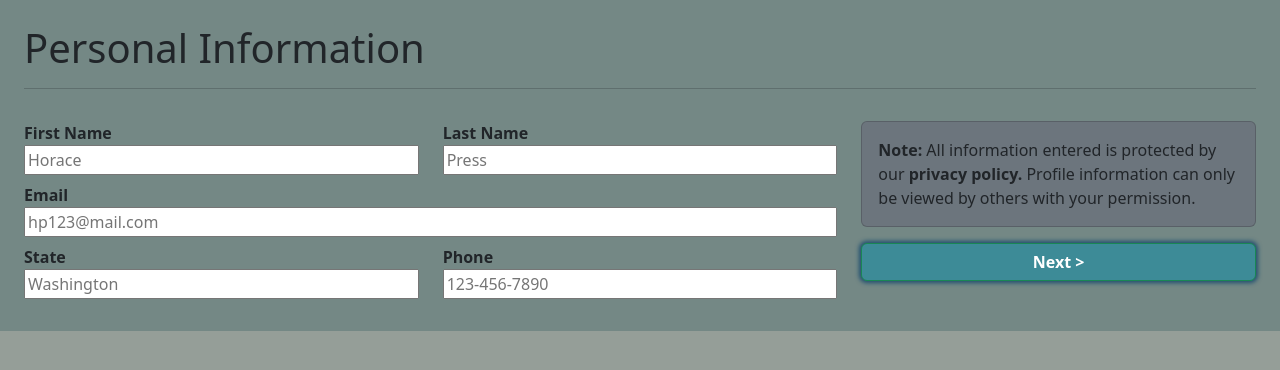
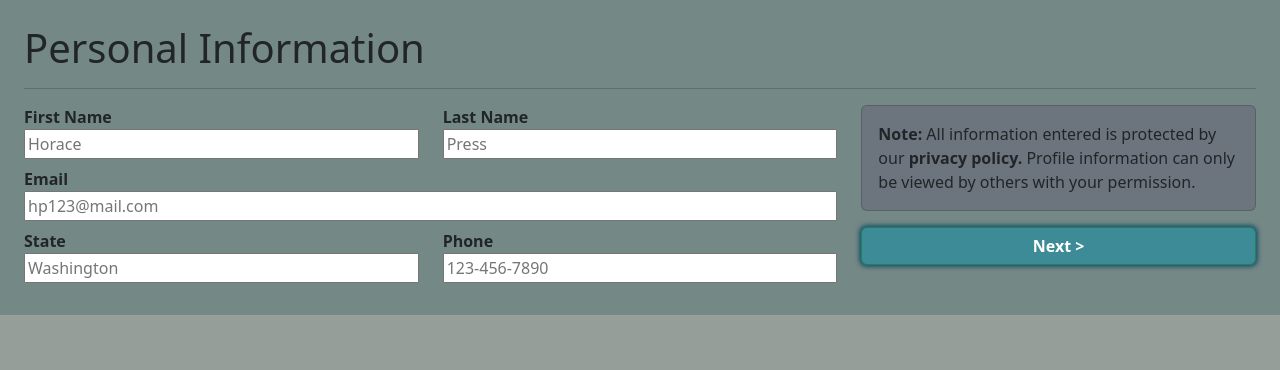
Before and after one commit to theZalmanian/Winter2024-SDEV328-Application, a PHP site: page /views/personal-info.html in a window 1280 px wide. Shown: the part 141-511 px from the top of the page. Run offline with PHP 8.4, Linux system fonts and the light colour scheme.

Commit message:
Updated layout of personal-info view - Form now links to experience view - Updated experience route to accept post requests

```diff
--- a/index.php
+++ b/index.php
@@ -33,7 +33,7 @@
     });
 
     // define a prior experience route
-    $f3->route("GET /application-experience", function() {
+    $f3->route("GET|POST /application-experience", function() {
         // create a new view object
         $view = new Template();
 
--- a/views/personal-info.html
+++ b/views/personal-info.html
@@ -29,9 +29,9 @@
     <h1>Personal Information</h1>
     <hr>
 
-    <form method="post">
+    <form method="post" action="application-experience">
         <div class="row">
-            <div class="col-12 col-md-8 mt-3">
+            <div class="col-12 col-md-8">
                 <div class="row mb-2">
                     <div class="col-6">
                         <label for="first-name">
@@ -74,7 +74,7 @@
                     </div>
                 </div>
             </div>
-            <div class="col-12 col-md-4 mt-3">
+            <div class="col-12 col-md-4">
                 <div class="card bg-secondary mb-3">
                     <p class="p-3 mb-0">
                         <b>Note:</b> All information entered is protected by our <strong>privacy policy.</strong>
```
